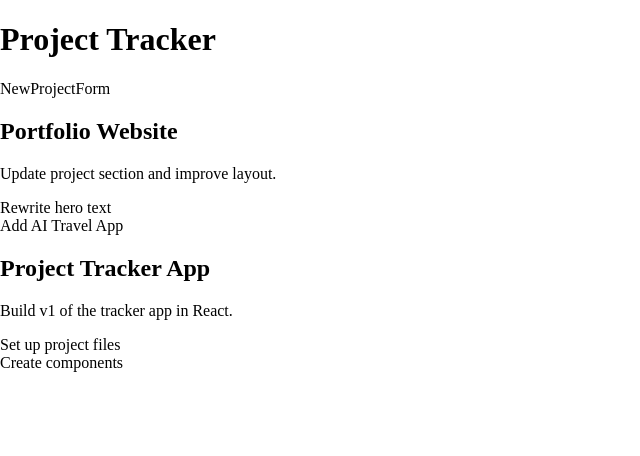
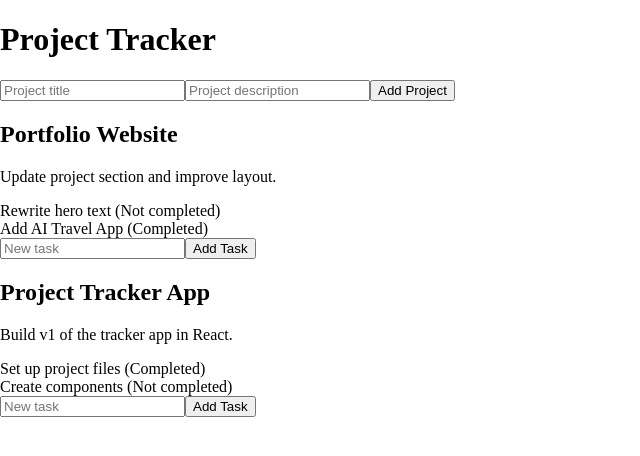
Before and after one commit to aliciabuelow/Project-Tracker-App, a React (Vite) app in the folder react-app/: page / in a window 1280 px wide. Shown: the top 456 px of the page, without its empty margins (0-640 px from the left). Built offline with nearby package versions, Linux system fonts and the light colour scheme.

Commit message:
Added "helpful links" output to API prompt and Itinerary display, updated styling

```diff
--- a/react-app/src/App.jsx
+++ b/react-app/src/App.jsx
@@ -24,10 +24,20 @@ export default function App() {
     },
   ]);
 
+  function addProject(title, description) {
+    const newProject = {
+      id: Date.now(),
+      title: title,
+      description: description,
+      tasks: [],
+    };
+    setProjects([...projects, newProject]);
+  }
+
   return (
     <div>
       <h1>Project Tracker</h1>
-      <NewProjectForm />
+      <NewProjectForm onAddProject={addProject} />
       <ProjectList projects={projects} />
     </div>
   )
--- a/react-app/src/components/NewProjectForm.jsx
+++ b/react-app/src/components/NewProjectForm.jsx
@@ -1,7 +1,33 @@
-export default function NewProjectForm() {
+import { useState } from 'react';``
+
+export default function NewProjectForm(props) {
+ const [title, setTitle] = useState('');
+ const [description, setDescription] = useState('');
+
+ function handleSubmit(event) {
+    event.preventDefault();
+
+    props.onAddProject(title, description);
+
+    setTitle('');
+    setDescription('');
+ }
+
     return (
-        <div>
-            NewProjectForm
-        </div>
+        <form onSubmit={handleSubmit}>
+            <input
+                type="text"
+                placeholder="Project title"
+                value={title}
+                onChange={(event) => setTitle(event.target.value)}
+            />
+            <input
+                type="text"
+                placeholder="Project description"
+                value={description}
+                onChange={(event) => setDescription(event.target.value)}
+            />
+            <button type="submit">Add Project</button>
+        </form>
     );
 }
--- a/react-app/src/components/NewTaskForm.jsx
+++ b/react-app/src/components/NewTaskForm.jsx
@@ -1,7 +1,8 @@
 export default function NewTaskForm() {
     return (
-        <div>
-            NewTaskForm
-        </div>
+        <form>
+            <input type="text" placeholder="New task" />
+            <button type="submit">Add Task</button>
+        </form>
     )
 }
--- a/react-app/src/components/ProjectCard.jsx
+++ b/react-app/src/components/ProjectCard.jsx
@@ -1,4 +1,5 @@
 import TaskList from './TaskList';
+import NewTaskForm from './NewTaskForm';
 
 export default function ProjectCard(props) {
     return (
@@ -6,6 +7,7 @@ export default function ProjectCard(props) {
             <h2>{props.project.title}</h2>
             <p>{props.project.description}</p>
             <TaskList tasks={props.project.tasks} />
+            <NewTaskForm tasks={props.project.tasks} />
         </div>
     );
 }
--- a/react-app/src/components/TaskItem.jsx
+++ b/react-app/src/components/TaskItem.jsx
@@ -2,7 +2,10 @@
 export default function TaskItem(props) {
     return (
         <div>
-            {props.task.text}
+            <span>{props.task.text}</span>{' '}
+            <span>
+                {props.task.completed ? '(Completed)' : '(Not completed)'}
+            </span>
         </div>
     )
 }
```
